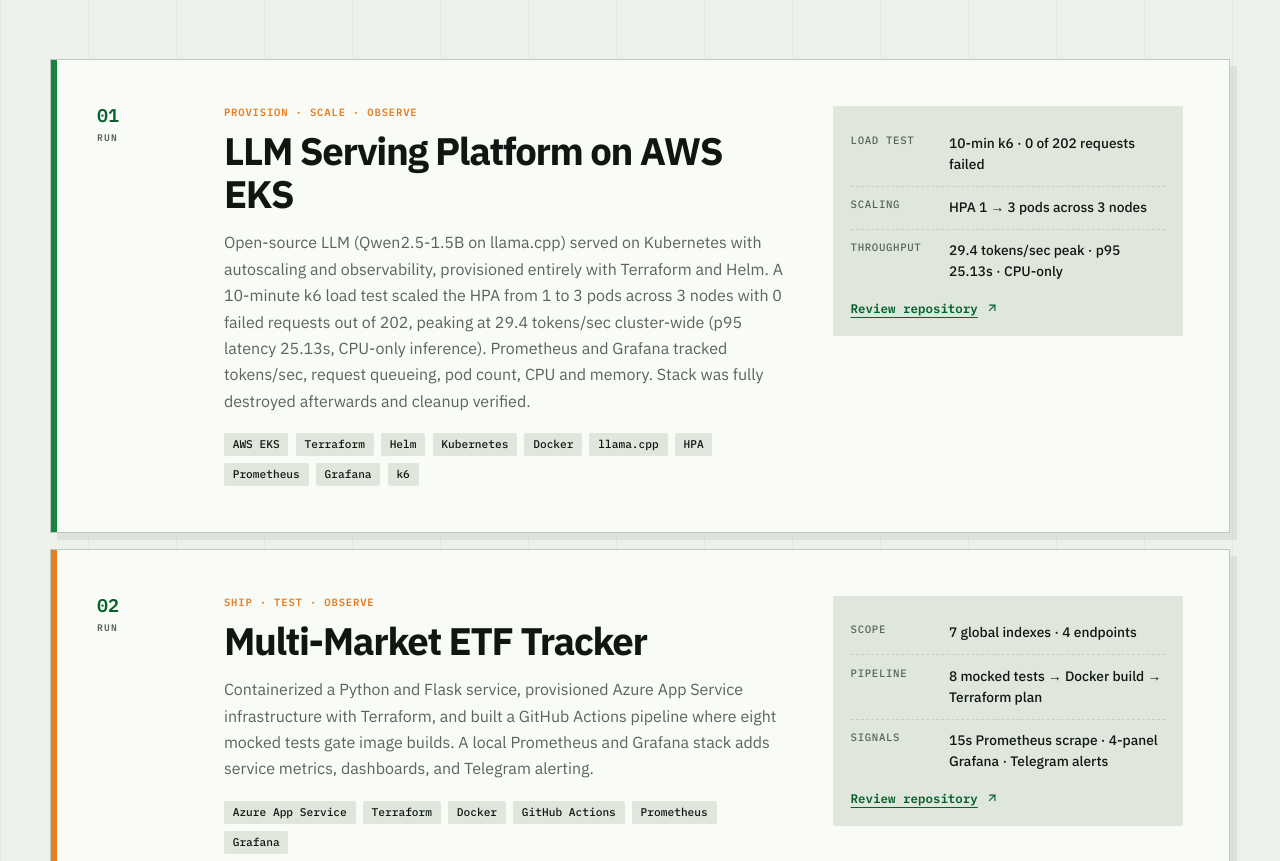
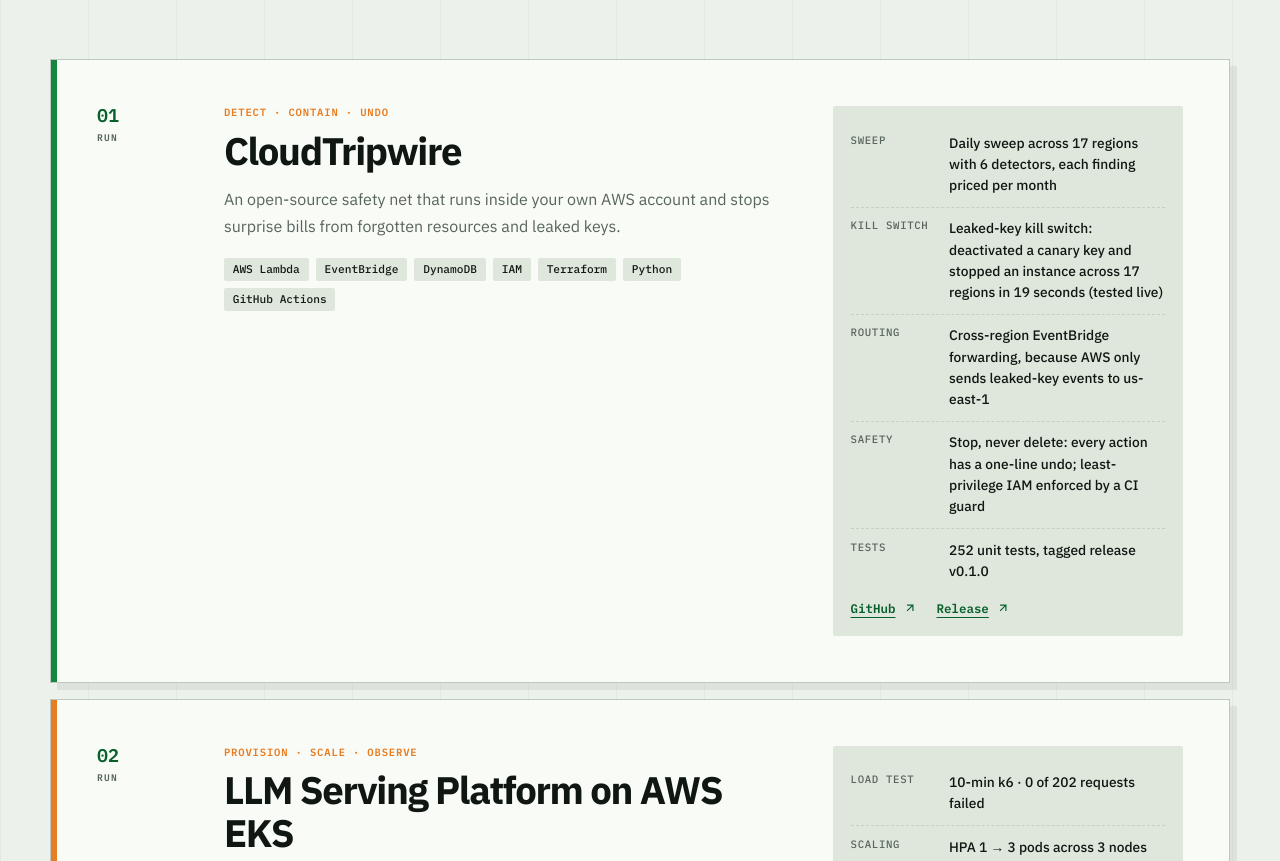
Before and after one commit to dev-95/dev-95.github.io, a plain HTML site: page index.html in a window 1280 px wide. Shown: the part 1520-2381 px from the top of the page. Drawn offline with Linux system fonts and the light colour scheme.

Commit message:
Add CloudTripwire project

```diff
--- a/index.html
+++ b/index.html
@@ -1018,6 +1018,7 @@
     .project-meta { background: var(--surface-2); border: 0; }
     .project-meta div + div { border-color: color-mix(in srgb, var(--line) 75%, transparent); }
     .project-link { margin-top: .45rem; }
+    .project-link + .project-link { margin-left: 1rem; }
 
     .skills-layout { grid-template-columns: minmax(270px, .55fr) minmax(0, 1.45fr); }
     .skills-note {
@@ -1334,7 +1335,7 @@
 
 <span class="prompt">$</span> terraform plan
 <span class="dim">Plan:</span> <span class="ok">5 credentials</span> to add,
-      <span class="ok">5 projects</span> to review,
+      <span class="ok">6 projects</span> to review,
       <span class="ok">0 sponsorship</span> required.</pre>
       </aside>
     </header>
@@ -1364,6 +1365,33 @@
       <div class="project-list">
         <article class="project">
           <span class="project-number">01</span>
+          <div>
+            <span class="project-kicker">Detect · contain · undo</span>
+            <h3>CloudTripwire</h3>
+            <p>An open-source safety net that runs inside your own AWS account and stops surprise bills from forgotten resources and leaked keys.</p>
+            <div class="tags" aria-label="Technologies used">
+              <span class="tag">AWS Lambda</span><span class="tag">EventBridge</span><span class="tag">DynamoDB</span><span class="tag">IAM</span><span class="tag">Terraform</span><span class="tag">Python</span><span class="tag">GitHub Actions</span>
+            </div>
+          </div>
+          <aside class="project-meta">
+            <dl>
+              <div><dt>Sweep</dt><dd>Daily sweep across 17 regions with 6 detectors, each finding priced per month</dd></div>
+              <div><dt>Kill switch</dt><dd>Leaked-key kill switch: deactivated a canary key and stopped an instance across 17 regions in 19 seconds (tested live)</dd></div>
+              <div><dt>Routing</dt><dd>Cross-region EventBridge forwarding, because AWS only sends leaked-key events to us-east-1</dd></div>
+              <div><dt>Safety</dt><dd>Stop, never delete: every action has a one-line undo; least-privilege IAM enforced by a CI guard</dd></div>
+              <div><dt>Tests</dt><dd>252 unit tests, tagged release v0.1.0</dd></div>
+            </dl>
+            <a class="project-link" href="https://github.com/dev-95/cloudtripwire" target="_blank" rel="noreferrer">GitHub
+              <svg aria-hidden="true" viewBox="0 0 24 24" fill="none" stroke="currentColor" stroke-width="2"><path d="M7 17 17 7M7 7h10v10"/></svg>
+            </a>
+            <a class="project-link" href="https://github.com/dev-95/cloudtripwire/releases/tag/v0.1.0" target="_blank" rel="noreferrer">Release
+              <svg aria-hidden="true" viewBox="0 0 24 24" fill="none" stroke="currentColor" stroke-width="2"><path d="M7 17 17 7M7 7h10v10"/></svg>
+            </a>
+          </aside>
+        </article>
+
+        <article class="project">
+          <span class="project-number">02</span>
           <div>
             <span class="project-kicker">Provision · scale · observe</span>
             <h3>LLM Serving Platform on AWS EKS</h3>
@@ -1385,7 +1413,7 @@
         </article>
 
         <article class="project">
-          <span class="project-number">02</span>
+          <span class="project-number">03</span>
           <div>
             <span class="project-kicker">Ship · test · observe</span>
             <h3>Multi-Market ETF Tracker</h3>
@@ -1407,7 +1435,7 @@
         </article>
 
         <article class="project">
-          <span class="project-number">03</span>
+          <span class="project-number">04</span>
           <div>
             <span class="project-kicker">Provision · secure · repeat</span>
             <h3>Azure Multi-Region Infrastructure</h3>
@@ -1429,7 +1457,7 @@
         </article>
 
         <article class="project">
-          <span class="project-number">04</span>
+          <span class="project-number">05</span>
           <div>
             <span class="project-kicker">Monitor · automate · respond</span>
             <h3>Blue Current Technologies <span class="project-context">(Lambton College WIL Project)</span></h3>
@@ -1449,7 +1477,7 @@
         </article>
 
         <article class="project">
-          <span class="project-number">05</span>
+          <span class="project-number">06</span>
           <div>
             <span class="project-kicker">Harden · operate · learn</span>
             <h3>Hybrid Cloud Banking SaaS</h3>
```
